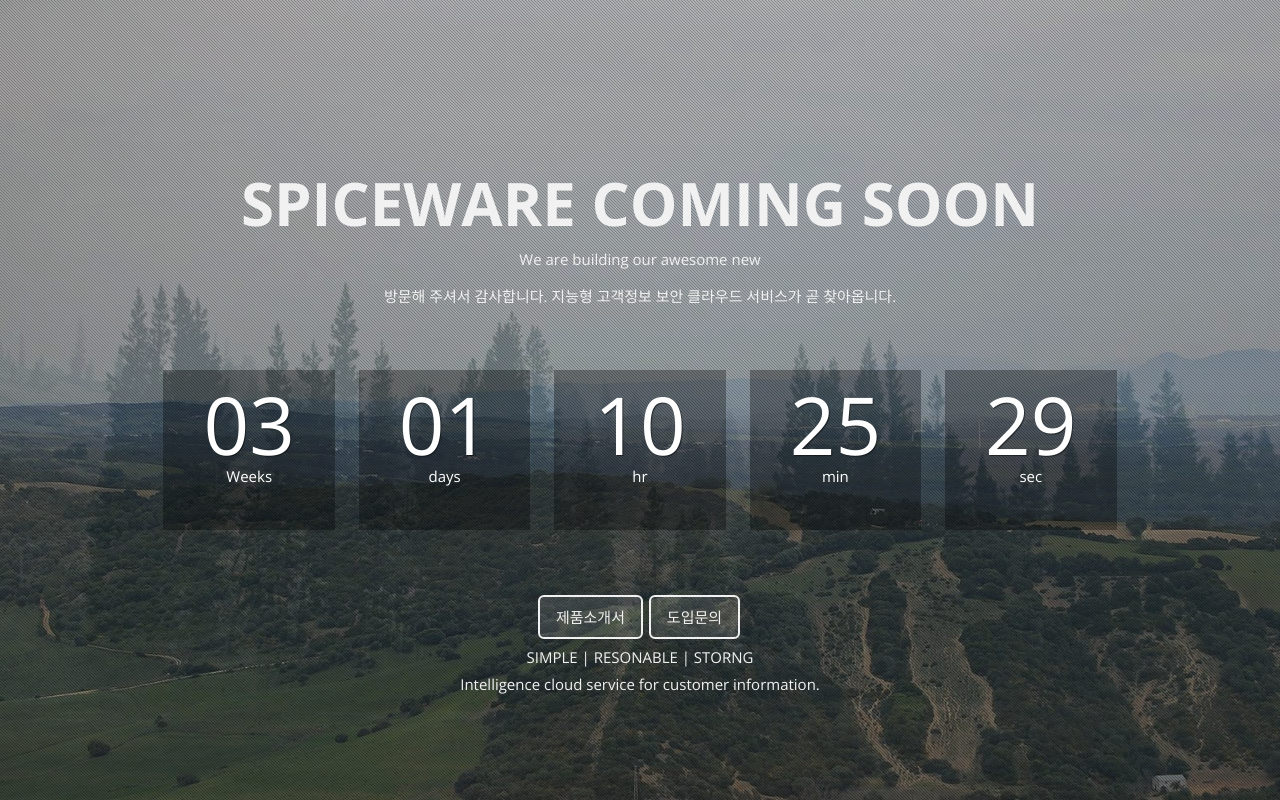
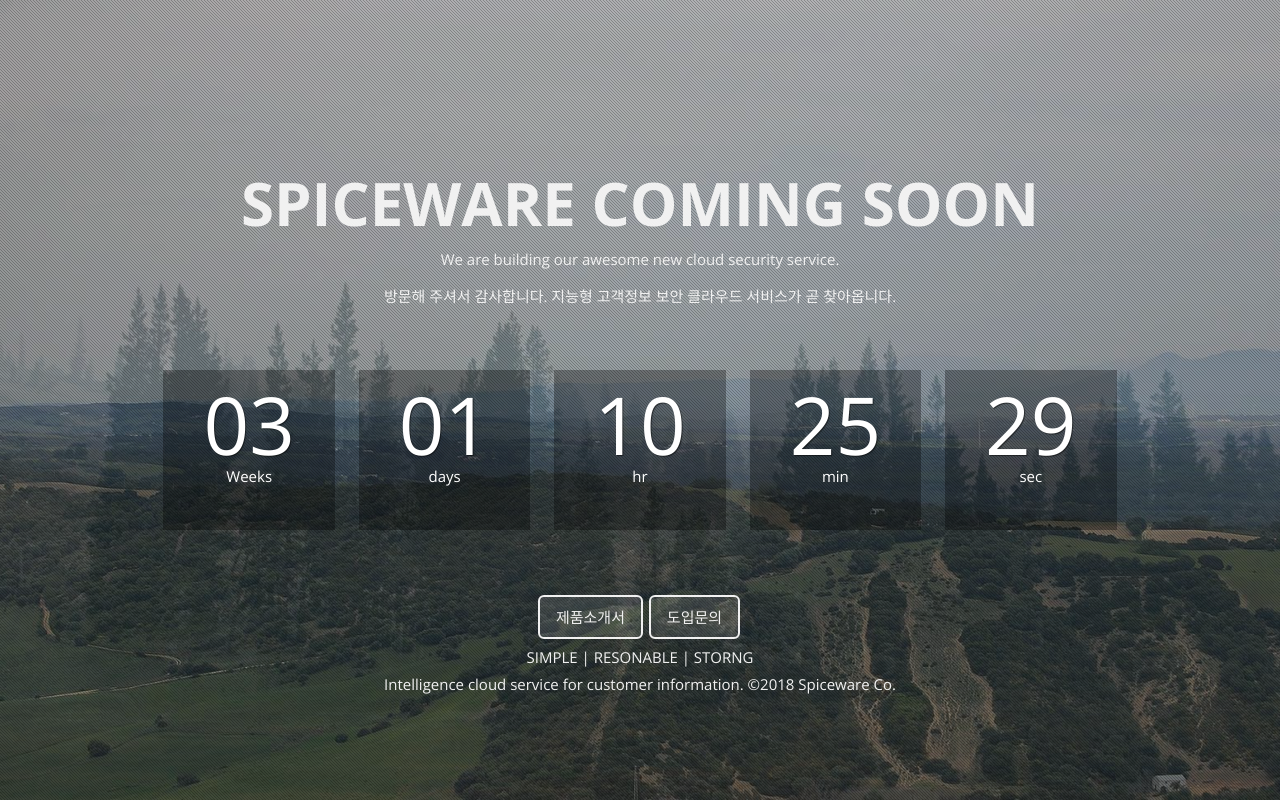
Before and after one commit to appspice/appspice.github.io, a plain HTML site: page index.html in a window 1280 px wide. Drawn offline with nearby package versions, Linux system fonts and the light colour scheme.

Commit message:
good
good

```diff
--- a/index.html
+++ b/index.html
@@ -64,7 +64,7 @@
 				<div class="row">
 
 					<h1 class="wow fadeInUp" data-wow-delay=".5s">SPICEWARE COMING SOON</h1>
-					<p class="wow fadeInUp" data-wow-delay="1s">We are building our awesome new </p>
+					<p class="wow fadeInUp" data-wow-delay="1s">We are building our awesome new cloud security service.</p>
 					<p class="wow fadeInUp" data-wow-delay="1s">방문해 주셔서 감사합니다. 지능형 고객정보 보안 클라우드 서비스가 곧 찾아옵니다.</p>
 
 					<div id="countdown" class="style1 wow fadeInUp" data-wow-delay="1.5s"></div>
@@ -82,7 +82,7 @@
 									<button class="btn btn-custom btn-lg wow fadeInUp" data-wow-delay="2s" onclick="window.open('https://goo.gl/forms/APJhs7YHvVFXW8V73')">도입문의</button>
 				</div><!-- ./row -->
 				<div class="row">
-					<p class="wow fadeInUp" data-wow-delay=".5s">SIMPLE | RESONABLE | STORNG<br>Intelligence cloud service for customer information.</p>
+					<p>SIMPLE | RESONABLE | STORNG<br>Intelligence cloud service for customer information. &copy;2018 Spiceware Co.</p>
 				</div><!-- ./row -->
 			</div>
 
```
